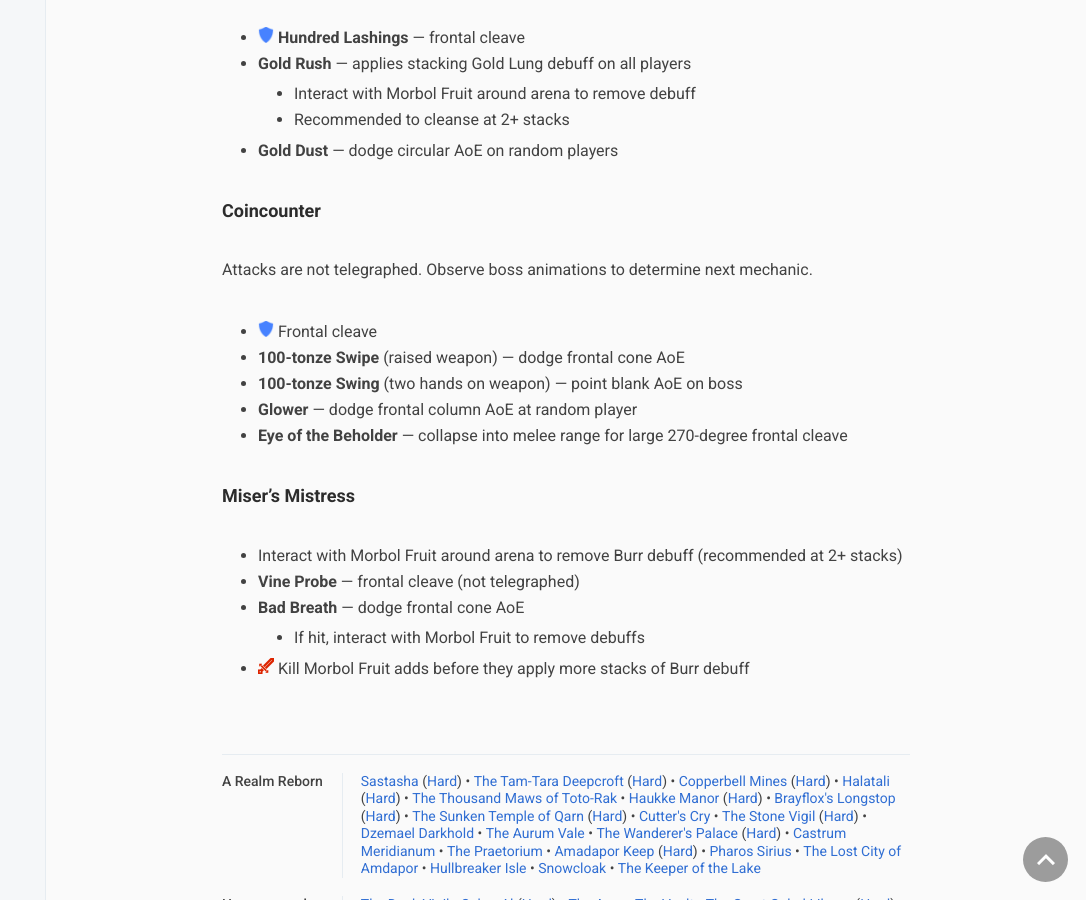
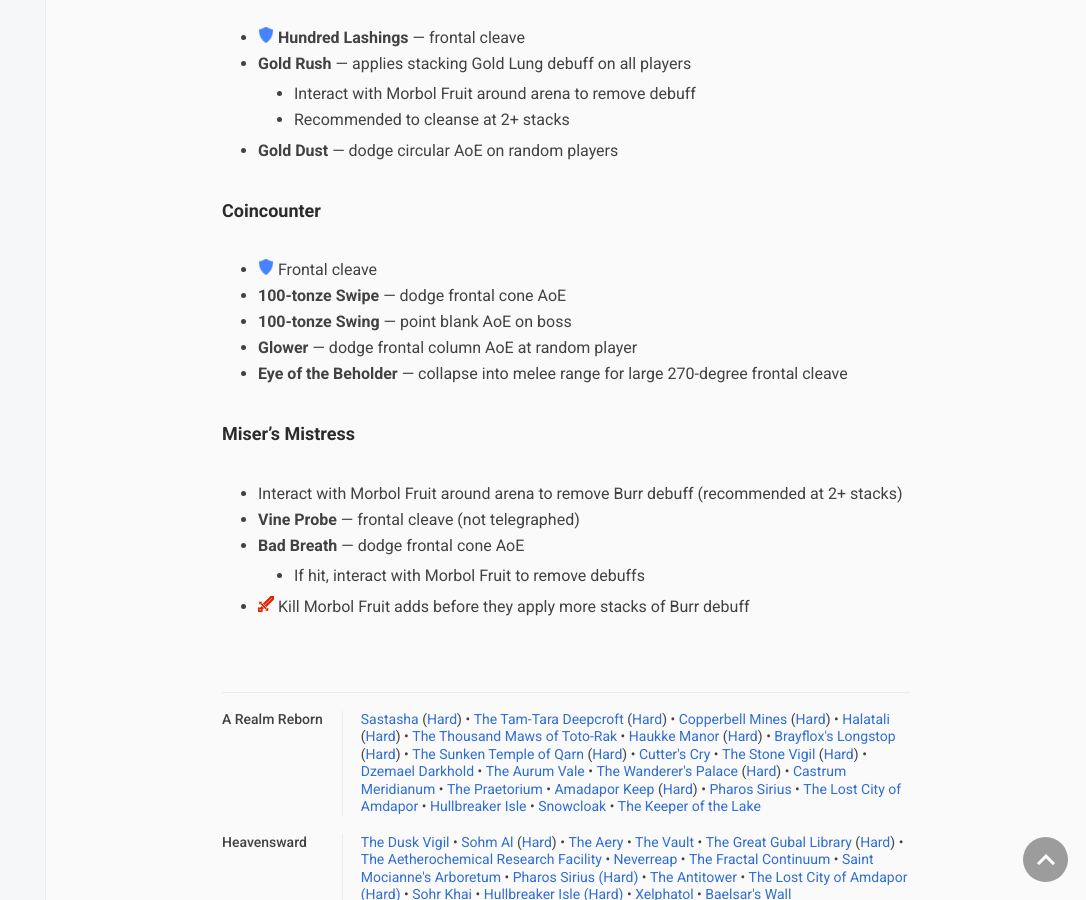
Before and after one commit to haothitran/klazerville, a Jekyll site: the page built from duties/dungeons/a-realm-reborn/the-aurum-vale.md, in a window 1280 px wide and 900 px high, scrolled down 796 px. Shown: the whole window, without its empty margins (194-1280 px from the left). Built offline with Jekyll 4.4.1, drawn with Linux system fonts in a browser that asks for light colours.

Commit message:
Update for patch 5.3 - Attacks by the Coincounter in Aurum Vale will now have action indicators

```diff
--- a/duties/dungeons/a-realm-reborn/the-aurum-vale.md
+++ b/duties/dungeons/a-realm-reborn/the-aurum-vale.md
@@ -30,11 +30,9 @@
 
 ### Coincounter
 
-Attacks are not telegraphed. Observe boss animations to determine next mechanic.
-
 - ![](/assets/icons/role-tank.png) Frontal cleave
-- **100-tonze Swipe** (raised weapon) — dodge frontal cone AoE
-- **100-tonze Swing** (two hands on weapon) — point blank AoE on boss
+- **100-tonze Swipe** — dodge frontal cone AoE
+- **100-tonze Swing** — point blank AoE on boss
 - **Glower** — dodge frontal column AoE at random player
 - **Eye of the Beholder** — collapse into melee range for large 270-degree frontal cleave
 
```
